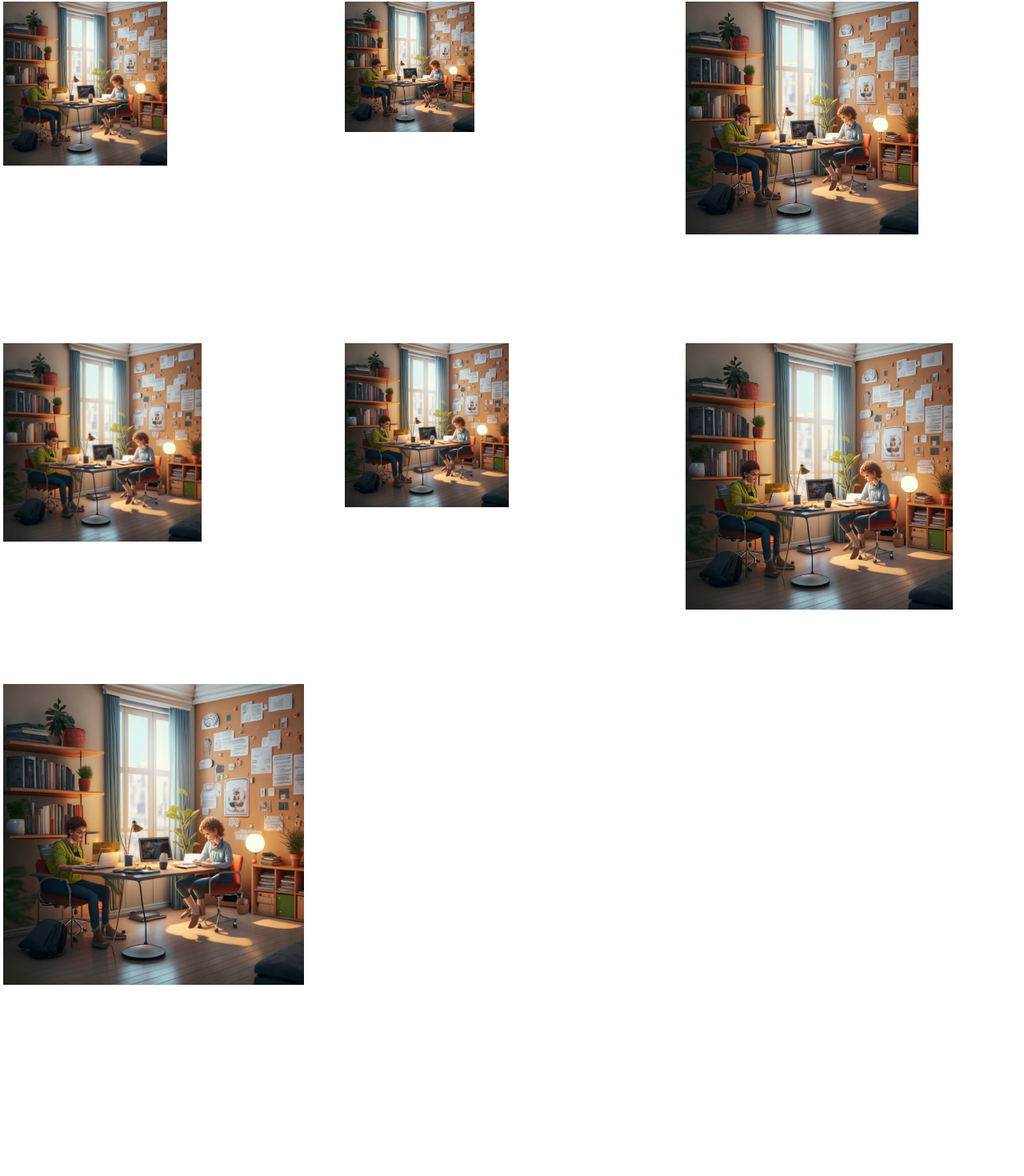
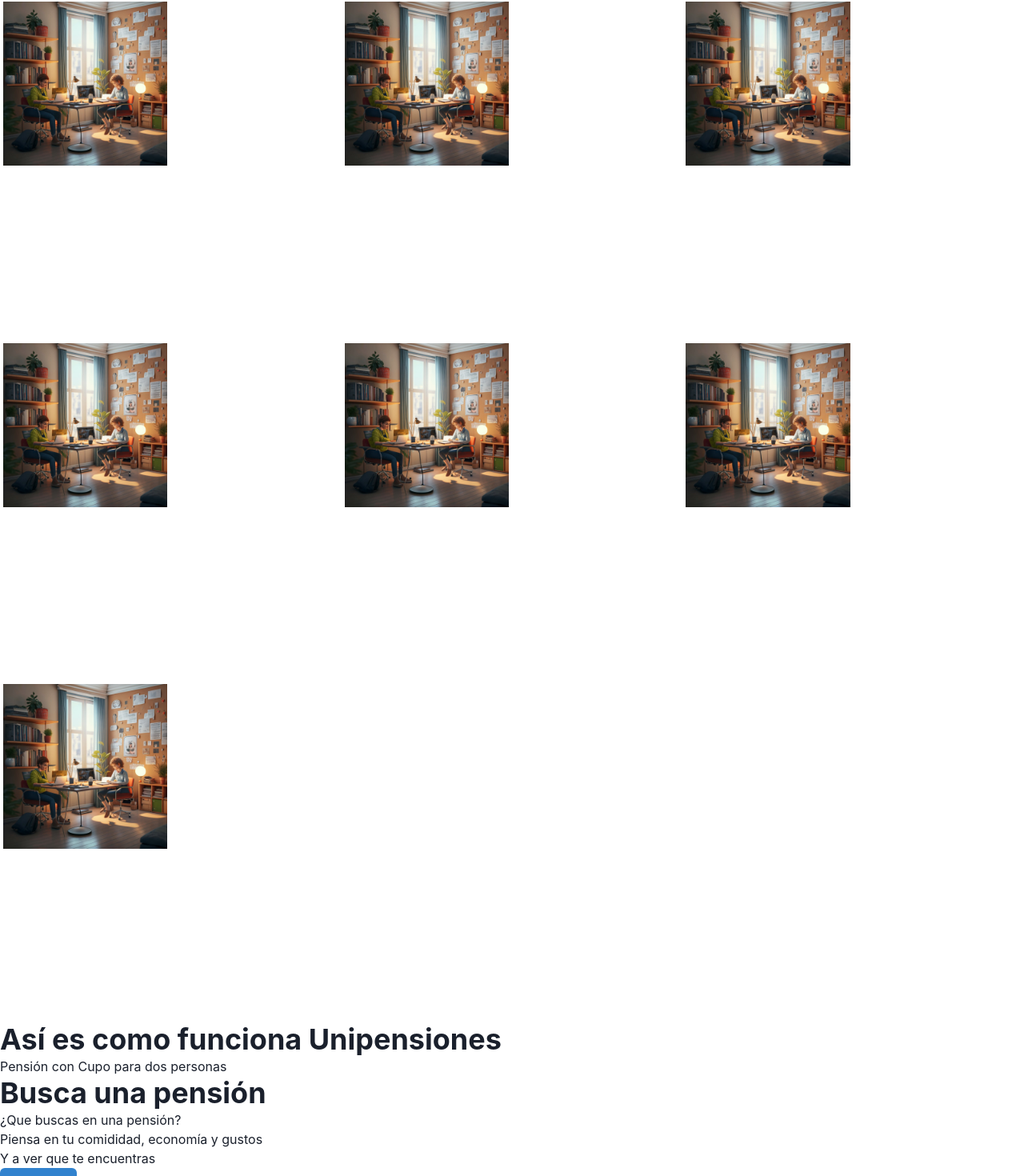
Before and after one commit to fainnerramirez/UnipensionesV2024, a React (Create React App) app: page / in a window 1280 px wide. Shown: the part 582-2052 px from the top of the page at 80% size. Before the commit the page ends 1860 px from the top, so only its background shows below. Built offline with nearby package versions, Linux system fonts and the light colour scheme.

Commit message:
feature (Home Up) - Cambios generales

```diff
--- a/src/App.tsx
+++ b/src/App.tsx
@@ -3,6 +3,7 @@ import Layout from "./components/Layout/Layout";
 import Navbar from "./components/Navbar.component";
 import Masonry from "./components/Gallery/Masonry";
 import Hero from "./components/Hero.component";
+import FuntionUP from "./components/FuntionUP";
 
 export const App = () => (
   <ChakraProvider theme={theme}>
@@ -10,6 +11,7 @@ export const App = () => (
       <Navbar />
       <Hero />
       <Masonry />
+      <FuntionUP />
     </Layout>
   </ChakraProvider>
 );
--- /dev/null
+++ b/src/components/FuntionUP.tsx
@@ -0,0 +1,30 @@
+import { Box, Button, Heading, Stack, Text } from "@chakra-ui/react";
+import React from "react";
+
+const FuntionUP = () => {
+  return (
+    <>
+      <Box>
+        <Heading>Así es como funciona Unipensiones</Heading>
+      </Box>
+      <Stack dir={"row"}>
+        <Box>
+          <Box>
+            <Text>Pensión con Cupo para dos personas</Text>
+          </Box>
+          <Box>
+            <Heading>Busca una pensión</Heading>
+            <Text>¿Que buscas en una pensión?</Text>
+            <Text>Piensa en tu comididad, economía y gustos</Text>
+            <Text>Y a ver que te encuentras</Text>
+          </Box>
+          <Box>
+            <Button colorScheme="blue">Explorar</Button>
+          </Box>
+        </Box>
+      </Stack>
+    </>
+  );
+};
+
+export default FuntionUP;
--- a/src/components/Gallery/Masonry.tsx
+++ b/src/components/Gallery/Masonry.tsx
@@ -7,12 +7,12 @@ const Masonry = () => {
     <ResponsiveMasonry>
       <MasonryGallery>
         <Image src={require("../../assets/pension.jpg")} p={1} height={"50%"} />
-        <Image src={require("../../assets/pension.jpg")} p={1} height={"40%"} />
-        <Image src={require("../../assets/pension.jpg")} p={1} height={"70%"} />
-        <Image src={require("../../assets/pension.jpg")} p={1} height={"60%"} />
         <Image src={require("../../assets/pension.jpg")} p={1} height={"50%"} />
-        <Image src={require("../../assets/pension.jpg")} p={1} height={"80%"} />
-        <Image src={require("../../assets/pension.jpg")} p={1} height={"90%"} />
+        <Image src={require("../../assets/pension.jpg")} p={1} height={"50%"} />
+        <Image src={require("../../assets/pension.jpg")} p={1} height={"50%"} />
+        <Image src={require("../../assets/pension.jpg")} p={1} height={"50%"} />
+        <Image src={require("../../assets/pension.jpg")} p={1} height={"50%"} />
+        <Image src={require("../../assets/pension.jpg")} p={1} height={"50%"} />
       </MasonryGallery>
     </ResponsiveMasonry>
   );
--- a/src/components/Hero.component.tsx
+++ b/src/components/Hero.component.tsx
@@ -48,7 +48,7 @@ const Hero = () => {
                 bg: "green.500",
               }}
             >
-              Explorar
+              Crear cuenta
             </Button>
           </Stack>
         </Stack>
```
